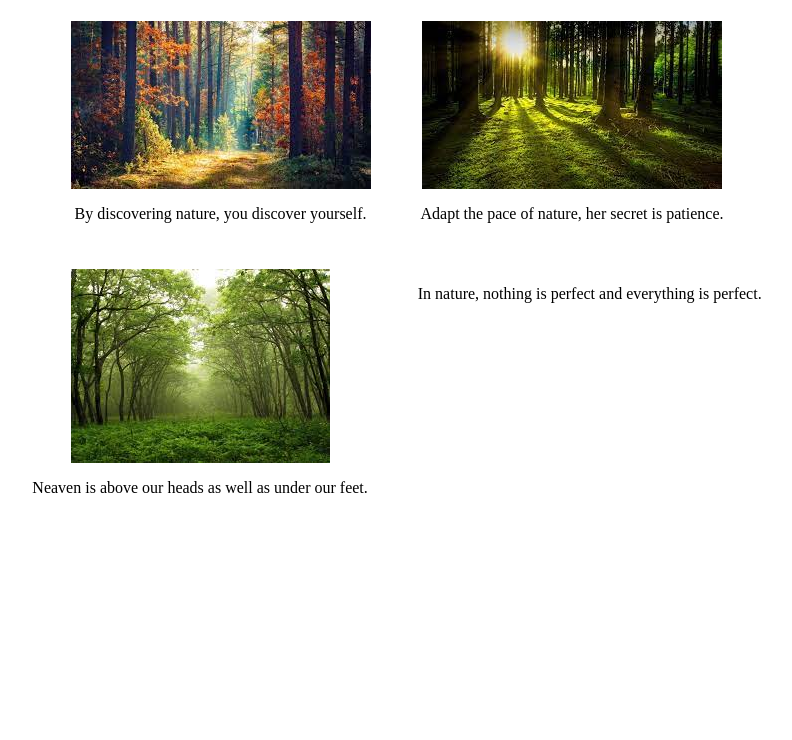
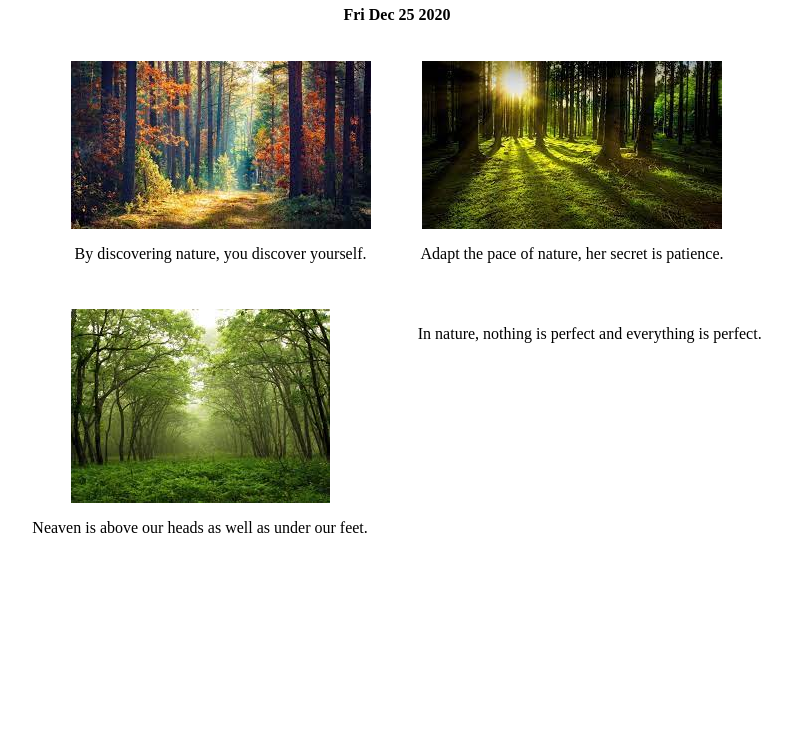
Before and after one commit to Ritwikrajmishra/project-56, a plain HTML site: page index.html in a window 1280 px wide. Shown: the part 60-800 px from the top of the page, without its empty margins (243-1035 px from the left). Drawn offline with Linux system fonts and the light colour scheme.

Commit message:
Add files via upload

```diff
--- a/code.js
+++ b/code.js
@@ -1,3 +1,3 @@
-function setdate[
-    document.getElementById("date").innerHTML = new Date().toDateString();
-]
+function setDate()
+{ document.getElementById('date').innerHTML = new Date().toDateString();
+}
--- a/index.html
+++ b/index.html
@@ -1,11 +1,12 @@
 <html>
-    <link rel="stylesheet" href="style.css">
 <head>
     <title>Photography</title>
+    <link rel="stylesheet" href="style.css">
+    <script src="code.js"></script>
     </head>
-    <body>
+    <body onload="setDate()">
         <h1>Hello, welcome to my photography world.</h1>
-        <h2 id="date" ="setdate()"></h2>
+        <h4 id="date"></h4>
         <div class="image-section">
             <div class="section-style">
             <img src="forest.jpg" alt=""/>
```
